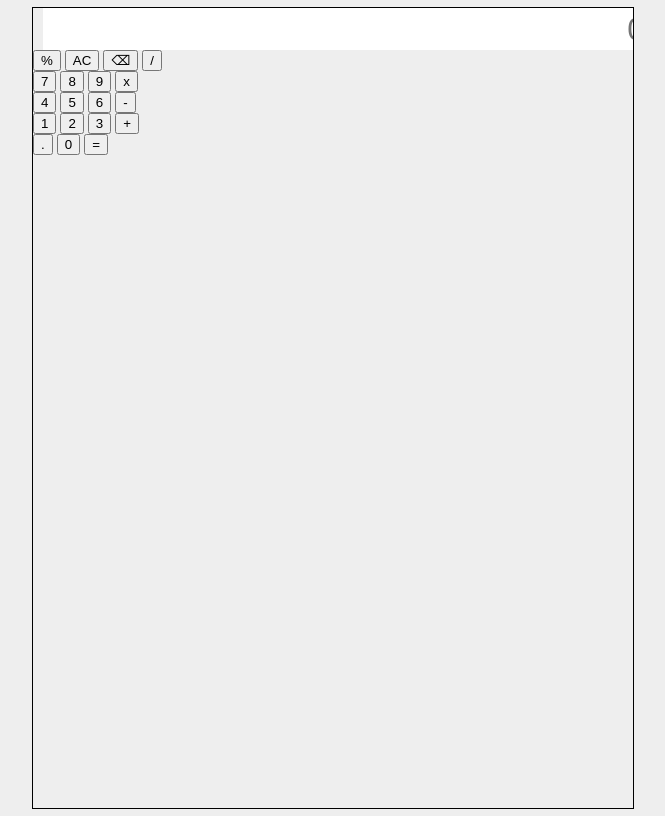
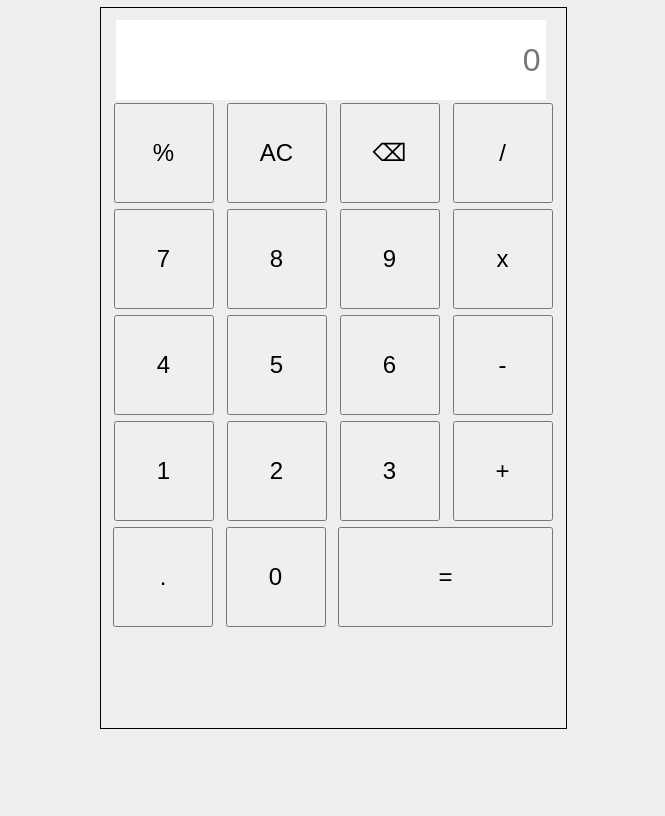
Before and after one commit to aliahmad884/Calculator, a plain HTML site: page index.html in a window 1280 px wide. Shown: the whole page, without its empty margins (307-972 px from the left). Drawn offline with Linux system fonts and the light colour scheme.

Commit message:
Uder Development

```diff
--- a/index.html
+++ b/index.html
@@ -43,7 +43,8 @@
         <div class="row5">
             <input class="operators" onclick="displayInput('.')" type="button" value=".">
             <input class="numericKeys" onclick="displayInput(0)" type="button" value="0">
-            <button id="calBtn" type="button">=</button>
+            <!-- <button id="calBtn" type="button">=</button> -->
+            <input type="button" id="calBtn" value="=">
         </div>
 
     </div>
--- a/styles.css
+++ b/styles.css
@@ -1,29 +1,73 @@
-body{
+body {
     display: flex;
     flex-flow: row nowrap;
     align-items: center;
     justify-content: center;
-    height: 100vh;
-    background-color:#EEEEEE;
+    /* margin: auto; */
+    height: 90vh;
+    background-color: #EEEEEE;
 }
-.mainContainer{
+
+.mainContainer {
     border: 1px solid;
     height: 100%;
-    width: 600px;
-    max-width:610px;
-    overflow: hidden;
+    /* width: 600px; */
+    max-width: 500px;
+    /* overflow: hidden; */
 }
-.display{
+
+.display {
     width: 100%;
-    padding:0 10px;
+    /* background-color: aqua; */
+    padding: 12px 20px 0 15px;
 }
-#display{
-    width: 100%;
+
+.display input {
     border: none;
     outline: none;
     /* background-color: transparent; */
-    height:40px;
+    height: 80px;
     font-size: xx-large;
     text-align: right;
-    padding-right: 160px;
+    padding: 0 5px;
 }
+
+/* .backSpace { */
+    /* margin-bottom: 100px; */
+    /* background-color: red; */
+/* } */
+
+input[type="button"] {
+    height: 100px;
+    width: 100px;
+    margin: 3px 0px;
+    font-size: x-large;
+}
+.row1{
+    display: flex;
+    flex-flow: row nowrap;
+    justify-content: space-evenly;
+}
+.row2{
+    display: flex;
+    flex-flow: row nowrap;
+    justify-content: space-evenly;
+}
+.row3{
+    display: flex;
+    flex-flow: row nowrap;
+    justify-content: space-evenly;
+}
+.row4{
+    display: flex;
+    flex-flow: row nowrap;
+    justify-content: space-evenly;
+}
+.row5{
+    display: flex;
+    flex-flow: row nowrap;
+    justify-content: space-evenly;
+}
+#calBtn{
+    width:215px;
+}
```
